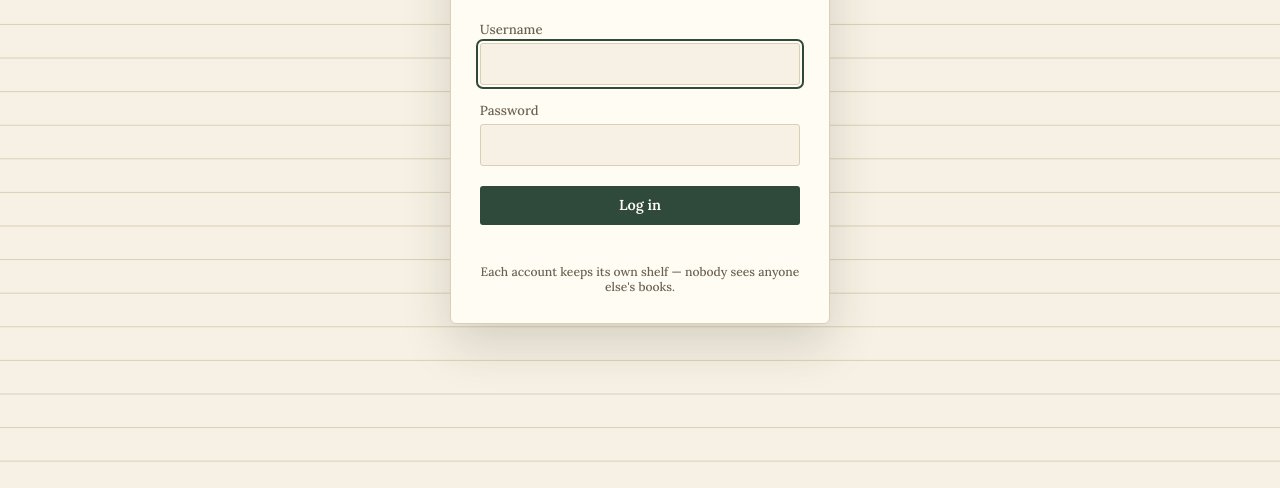
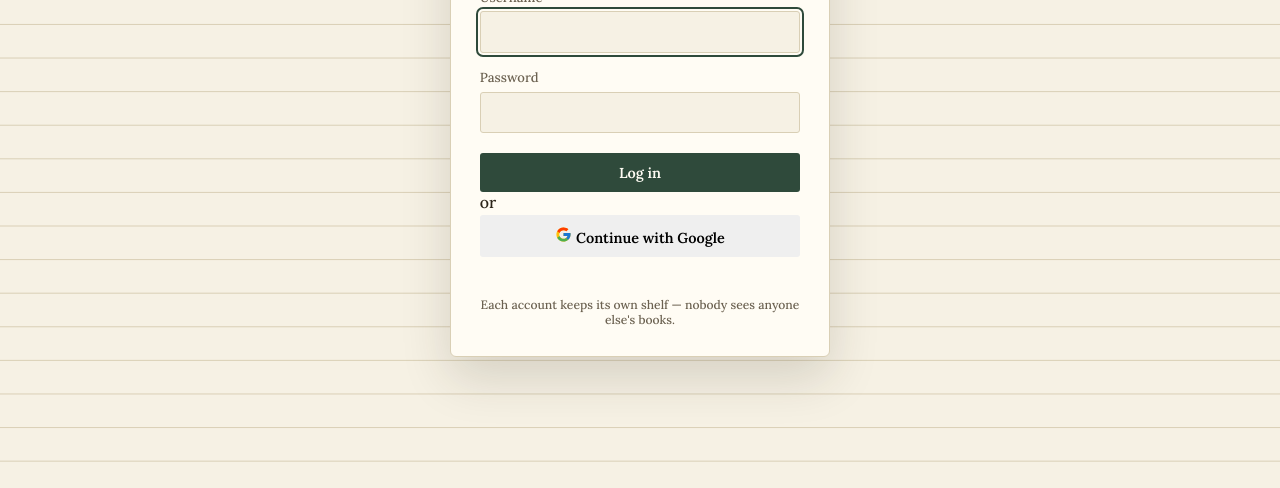
Before and after one commit to hidude5567/family-catalouge, a website: page index.html in a window 1280 px wide. Shown: the part 312-800 px from the top of the page. Drawn offline with nearby package versions, Linux system fonts and the light colour scheme.

Commit message:
Add Google login button to authentication form

```diff
--- a/index.html
+++ b/index.html
@@ -9,6 +9,7 @@
 <link href="https://fonts.googleapis.com/css2?family=Lora:ital,wght@0,500;0,600;0,700;1,500&family=Courier+Prime:wght@400;700&display=swap" rel="stylesheet">
 <link rel="stylesheet" href="style.css">
 
+<base target="_blank">
 </head>
 <body>
 <!--recach-->
@@ -33,6 +34,11 @@
       </div>
       <div class="field-error" id="authError" style="display:none;"></div>
       <button type="submit" class="btn btn-primary" id="authSubmit">Log in</button>
+      <div class="auth-divider"><span>or</span></div>
+      <button type="button" class="btn btn-google" id="googleBtn">
+        <svg width="17" height="17" viewBox="0 0 48 48" aria-hidden="true"><path fill="#FFC107" d="M43.6 20.1H42V20H24v8h11.3C33.7 32.7 29.2 36 24 36c-6.6 0-12-5.4-12-12s5.4-12 12-12c3.1 0 5.9 1.2 8 3l5.7-5.7C34.5 6.1 29.5 4 24 4 13 4 4 13 4 24s9 20 20 20 20-9 20-20c0-1.3-.1-2.6-.4-3.9z"/><path fill="#FF3D00" d="M6.3 14.7l6.6 4.8C14.7 15.1 19 12 24 12c3.1 0 5.9 1.2 8 3l5.7-5.7C34.5 6.1 29.5 4 24 4 16.3 4 9.7 8.3 6.3 14.7z"/><path fill="#4CAF50" d="M24 44c5.2 0 9.9-2 13.4-5.2l-6.2-5.2C29.2 35.1 26.7 36 24 36c-5.2 0-9.6-3.3-11.3-8l-6.5 5C9.5 39.6 16.2 44 24 44z"/><path fill="#1976D2" d="M43.6 20.1H42V20H24v8h11.3c-.8 2.3-2.3 4.3-4.1 5.7l6.2 5.2C41 35.4 44 30.2 44 24c0-1.3-.1-2.6-.4-3.9z"/></svg>
+        <span>Continue with Google</span>
+      </button>
     </form>
     <p class="status-line" id="authStatus"></p>
     <p class="auth-footnote" id="authFootnote">Each account keeps its own shelf — nobody sees anyone else's books.</p>
```
